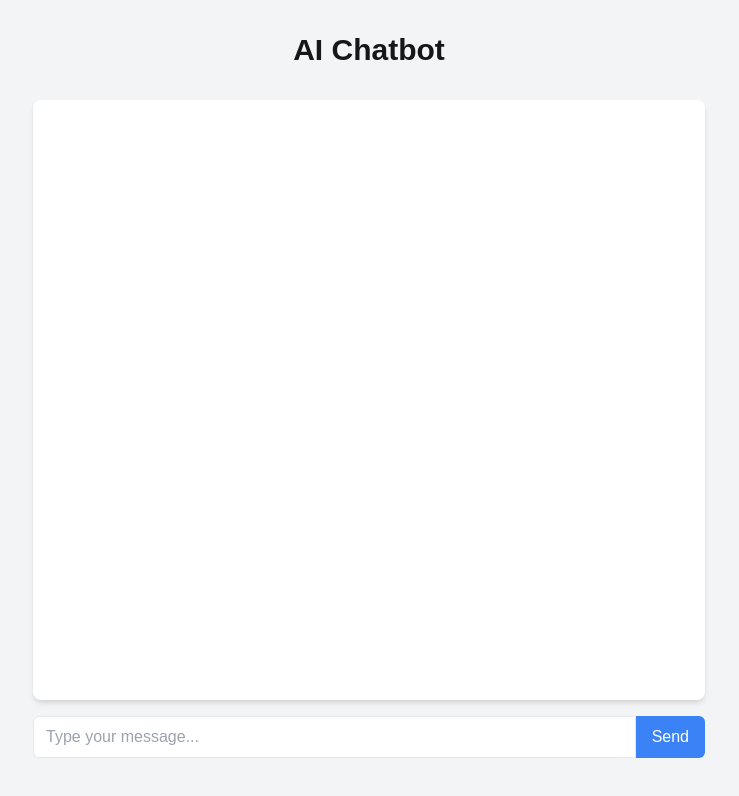
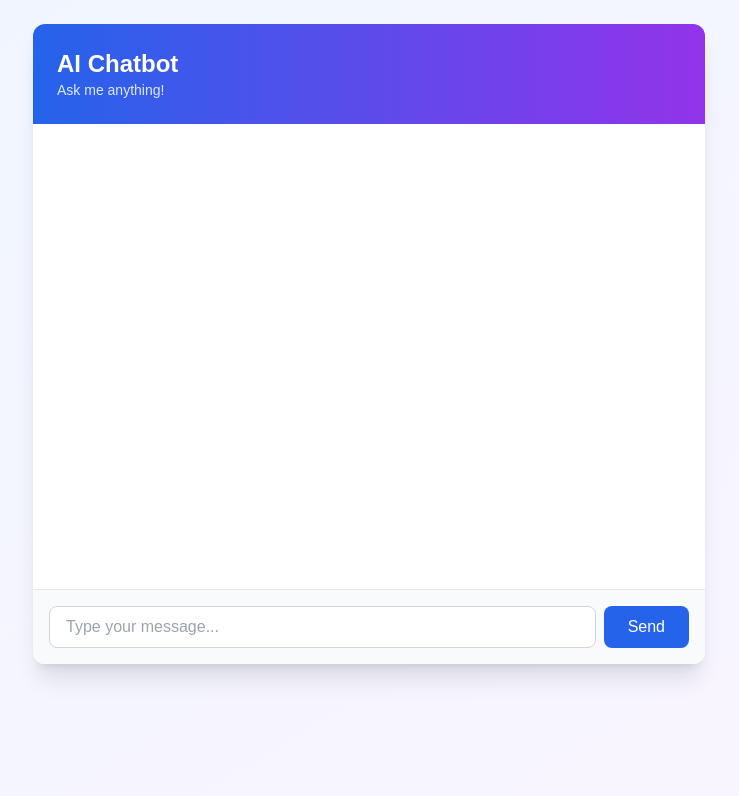
Before and after one commit to Mgtsampayan/ChatBotUsingGemini2025, a Next.js app: page / in a window 1280 px wide. Shown: the top 796 px of the page, without its empty margins (271-1010 px from the left). Built offline with nearby package versions, Linux system fonts and the light colour scheme.

Commit message:
Refactor chat component: enhance message handling, add userId for session management, and improve UI layout

```diff
--- a/app/page.tsx
+++ b/app/page.tsx
@@ -2,8 +2,12 @@
 import { useState } from 'react';
 import Message from './components/Message';
 
+// Define types for messages and API response
+type MessageType = { sender: 'user' | 'bot'; text: string };
+type ApiResponse = { message: string } | { error: string };
+
 export default function Home() {
-  const [messages, setMessages] = useState<{ sender: 'user' | 'bot'; text: string }[]>([]);
+  const [messages, setMessages] = useState<MessageType[]>([]);
   const [input, setInput] = useState('');
   const [loading, setLoading] = useState(false);
 
@@ -11,6 +15,7 @@ export default function Home() {
     e.preventDefault();
     if (!input.trim()) return;
 
+    // Add user message to the chat
     setMessages((prev) => [...prev, { sender: 'user', text: input }]);
     setInput('');
     setLoading(true);
@@ -19,51 +24,73 @@ export default function Home() {
       const response = await fetch('/api/chat', {
         method: 'POST',
         headers: { 'Content-Type': 'application/json' },
-        body: JSON.stringify({ message: input }),
+        body: JSON.stringify({ message: input, userId: 'user-123' }), // Add a userId for session management
       });
 
+      const data: ApiResponse = await response.json();
+
       if (response.ok) {
-        const data = await response.json();
-        setMessages((prev) => [...prev, { sender: 'bot', text: data.message }]);
+        // Add bot response to the chat
+        setMessages((prev) => [...prev, { sender: 'bot', text: (data as { message: string }).message }]);
       } else {
-        console.error("Failed to get response")
-        setMessages((prev) => [...prev, { sender: 'bot', text: 'Failed to get response, please try again.' }])
+        // Handle API errors
+        const errorMessage = (data as { error: string }).error || 'Failed to get response, please try again.';
+        setMessages((prev) => [...prev, { sender: 'bot', text: errorMessage }]);
       }
-    }
-    catch (e) {
-      console.error("Error sending request", e);
-      setMessages((prev) => [...prev, { sender: 'bot', text: 'Failed to get response, please try again.' }])
+    } catch (error) {
+      console.error('Error sending request:', error);
+      setMessages((prev) => [...prev, { sender: 'bot', text: 'Failed to get response, please try again.' }]);
     } finally {
       setLoading(false);
     }
   };
 
   return (
-    <main className="flex flex-col items-center justify-start min-h-screen bg-gray-100 p-8">
-      <h1 className="text-3xl font-bold mb-8">AI Chatbot</h1>
-      <div className="w-full max-w-2xl bg-white shadow-md rounded-lg p-4 flex-1 flex flex-col overflow-y-auto" style={{ maxHeight: '600px' }}>
+    <main className="flex flex-col items-center justify-start min-h-screen bg-gradient-to-br from-blue-50 to-purple-50 p-6">
+      <div className="w-full max-w-2xl bg-white rounded-xl shadow-xl overflow-hidden flex flex-col h-[80vh]">
+        {/* Chat Header */}
+        <div className="bg-gradient-to-r from-blue-600 to-purple-600 p-6">
+          <h1 className="text-2xl font-bold text-white">AI Chatbot</h1>
+          <p className="text-sm text-blue-100">Ask me anything!</p>
+        </div>
+
+        {/* Chat Messages */}
+        <div className="flex-1 p-4 overflow-y-auto">
           {messages.map((message, index) => (
             <Message key={index} message={message} />
           ))}
-        {loading && <div className="animate-pulse text-gray-500 self-start">Loading...</div>}
+          {loading && (
+            <div className="flex justify-start">
+              <div className="max-w-[70%] p-3 bg-gray-100 text-gray-800 rounded-lg rounded-bl-none shadow-sm">
+                <p className="text-sm">Loading...</p>
               </div>
-      <form onSubmit={handleSubmit} className="w-full max-w-2xl mt-4 flex">
+            </div>
+          )}
+        </div>
+
+        {/* Chat Input */}
+        <form onSubmit={handleSubmit} className="border-t border-gray-200 p-4 bg-gray-50">
+          <div className="flex gap-2">
             <input
               type="text"
-          className="flex-1 border rounded-l-md px-3 py-2 focus:outline-none focus:border-blue-500"
+              className="flex-1 border border-gray-300 rounded-lg px-4 py-2 focus:outline-none focus:ring-2 focus:ring-blue-500 focus:border-transparent"
               value={input}
               onChange={(e) => setInput(e.target.value)}
               placeholder="Type your message..."
               disabled={loading}
+              aria-label="Type your message"
             />
             <button
               type="submit"
-          className="bg-blue-500 text-white px-4 py-2 rounded-r-md hover:bg-blue-600 focus:outline-none"
+              className="bg-blue-600 text-white px-6 py-2 rounded-lg hover:bg-blue-700 focus:outline-none focus:ring-2 focus:ring-blue-500 disabled:bg-gray-400"
               disabled={loading}
+              aria-label="Send message"
             >
               Send
             </button>
+          </div>
         </form>
+      </div>
     </main>
   );
 }
```
Lines whose indentation alone changed are shown as unchanged.
